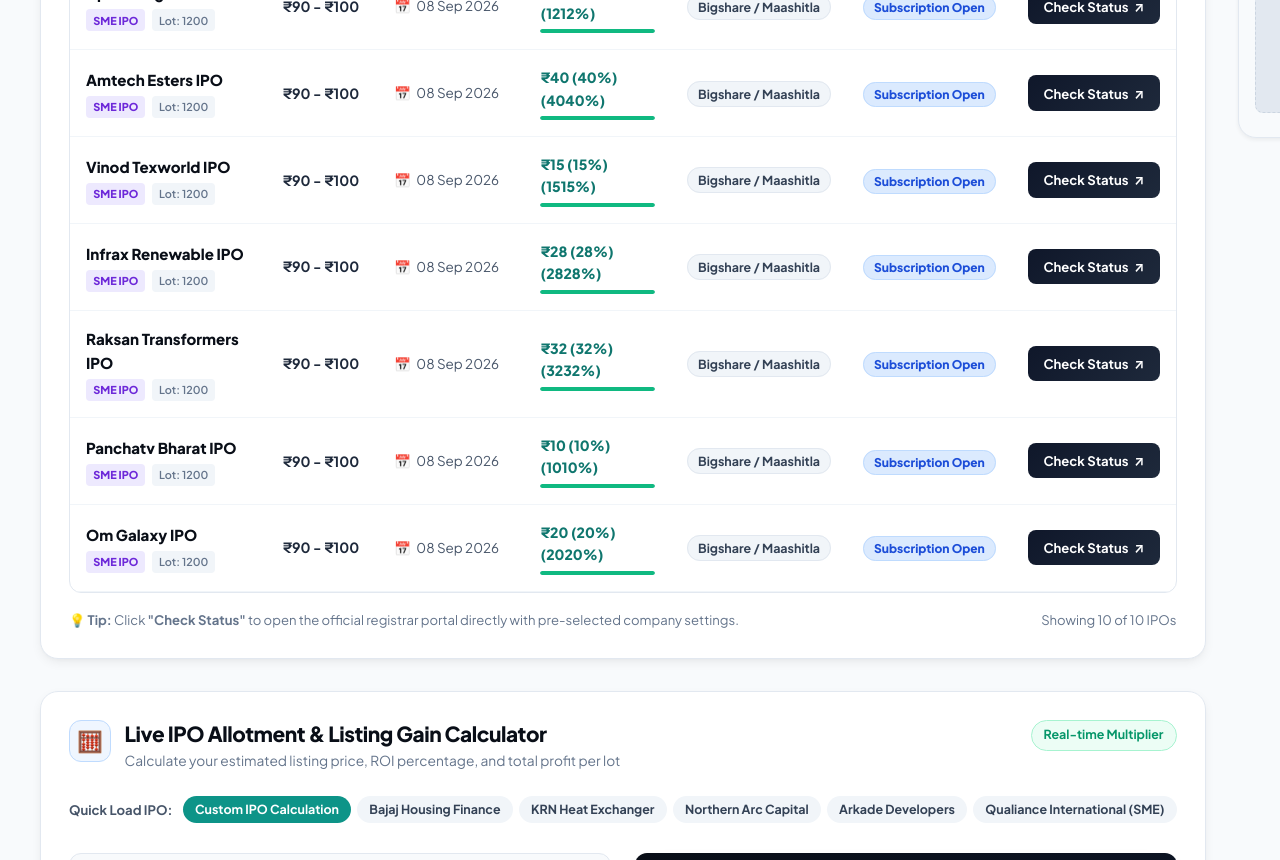
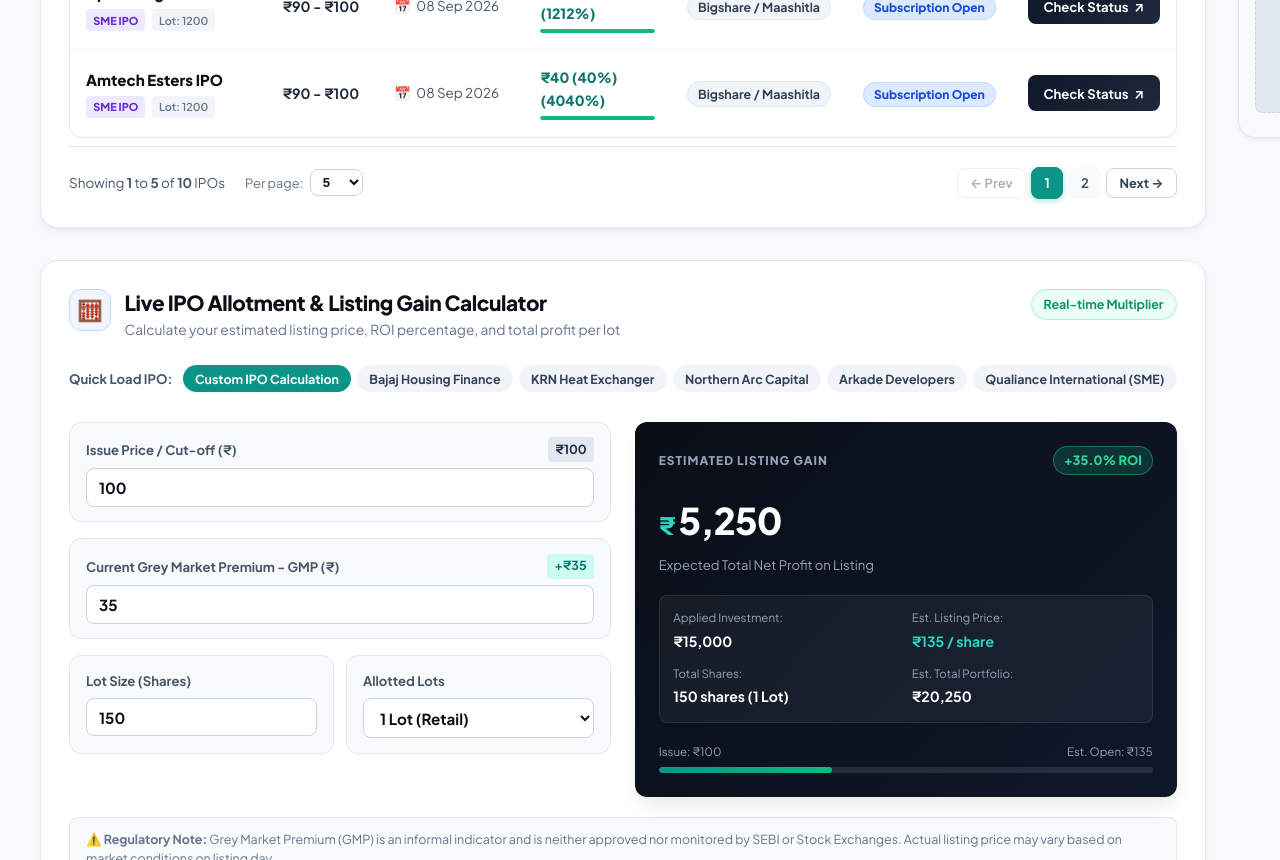
Before and after one commit to gnextfashionhub07-bit/ipo-allotment-portal, a Next.js app: page / in a window 1280 px wide. Shown: the part 1940-2800 px from the top of the page. Built offline with nearby package versions, Linux system fonts and the light colour scheme; no server answers.

Commit message:
feat: Add interactive pagination and per-page selector to LiveIpoTable

```diff
--- a/app/globals.css
+++ b/app/globals.css
@@ -915,6 +915,103 @@
   transform: translateY(-1px);
 }
 
+/* ==========================================================================
+   TABLE PAGINATION
+   ========================================================================== */
+.pagination-bar {
+  display: flex;
+  align-items: center;
+  justify-content: space-between;
+  padding-top: 1.25rem;
+  margin-top: 0.5rem;
+  border-top: 1px solid var(--border-color);
+  flex-wrap: wrap;
+  gap: 1rem;
+}
+
+.pagination-info {
+  display: flex;
+  align-items: center;
+  gap: 1.25rem;
+  font-size: 0.84rem;
+  color: #475569;
+}
+
+.per-page-selector {
+  display: flex;
+  align-items: center;
+  gap: 0.4rem;
+  font-size: 0.8rem;
+  color: var(--text-muted);
+}
+
+.per-page-select {
+  padding: 0.25rem 0.5rem;
+  border-radius: var(--radius-sm);
+  border: 1px solid #cbd5e1;
+  background: #ffffff;
+  font-size: 0.82rem;
+  font-weight: 700;
+  color: var(--primary-navy);
+  outline: none;
+  cursor: pointer;
+}
+
+.pagination-buttons {
+  display: flex;
+  align-items: center;
+  gap: 0.35rem;
+}
+
+.btn-page-nav {
+  padding: 0.4rem 0.75rem;
+  border-radius: var(--radius-sm);
+  border: 1px solid #cbd5e1;
+  background: #ffffff;
+  font-size: 0.8rem;
+  font-weight: 700;
+  color: #334155;
+  transition: all 0.15s ease;
+}
+
+.btn-page-nav:hover:not(:disabled) {
+  background: #f1f5f9;
+  border-color: #94a3b8;
+  color: var(--primary-navy);
+}
+
+.btn-page-nav:disabled {
+  opacity: 0.4;
+  cursor: not-allowed;
+}
+
+.btn-page-number {
+  min-width: 32px;
+  height: 32px;
+  border-radius: var(--radius-sm);
+  border: 1px solid transparent;
+  background: #f8fafc;
+  font-size: 0.82rem;
+  font-weight: 700;
+  color: #475569;
+  display: flex;
+  align-items: center;
+  justify-content: center;
+  transition: all 0.15s ease;
+}
+
+.btn-page-number:hover:not(.active) {
+  background: #e2e8f0;
+  color: var(--primary-navy);
+}
+
+.btn-page-number.active {
+  background: #0d9488;
+  color: #ffffff;
+  border-color: #0d9488;
+  box-shadow: 0 2px 6px rgba(13, 148, 136, 0.3);
+}
+
 .table-footer-bar {
   display: flex;
   align-items: center;
--- a/components/LiveIpoTable.js
+++ b/components/LiveIpoTable.js
@@ -141,6 +141,34 @@
     lotSize: 1200,
     issueSize: '₹30 Cr',
     regUrl: 'https://www.bigshareonline.com/ipo_allotment.html'
+  },
+  {
+    id: 11,
+    name: 'Infrax Renewable Energy IPO',
+    type: 'SME IPO',
+    price: '₹110 - ₹118',
+    date: '08 Sep 2026',
+    reg: 'Bigshare',
+    status: 'Allotment Out',
+    gmp: '₹28 (25%)',
+    gainPct: 25,
+    lotSize: 1200,
+    issueSize: '₹35 Cr',
+    regUrl: 'https://www.bigshareonline.com/ipo_allotment.html'
+  },
+  {
+    id: 12,
+    name: 'Vinod Texworld IPO',
+    type: 'SME IPO',
+    price: '₹80 - ₹85',
+    date: '07 Sep 2026',
+    reg: 'Bigshare',
+    status: 'Allotment Out',
+    gmp: '₹15 (18%)',
+    gainPct: 18,
+    lotSize: 1600,
+    issueSize: '₹22 Cr',
+    regUrl: 'https://www.bigshareonline.com/ipo_allotment.html'
   }
 ];
 
@@ -149,6 +177,10 @@
   const [activeTab, setActiveTab] = useState('ALL');
   const [searchQuery, setSearchQuery] = useState('');
   const [isLoading, setIsLoading] = useState(true);
+
+  // PAGINATION STATES
+  const [currentPage, setCurrentPage] = useState(1);
+  const [itemsPerPage, setItemsPerPage] = useState(5);
 
   useEffect(() => {
     async function fetchLiveIpos() {
@@ -199,6 +231,7 @@
     fetchLiveIpos();
   }, []);
 
+  // Filter logic
   const filteredIpos = ipos.filter((item) => {
     const matchesSearch = item.name.toLowerCase().includes(searchQuery.toLowerCase()) ||
                           item.reg.toLowerCase().includes(searchQuery.toLowerCase()) ||
@@ -212,6 +245,32 @@
     if (activeTab === 'OPEN') return item.status.toLowerCase().includes('open') || item.status.toLowerCase().includes('bidding');
     return true;
   });
+
+  // Calculate pagination
+  const totalPages = Math.ceil(filteredIpos.length / itemsPerPage) || 1;
+  const startIndex = (currentPage - 1) * itemsPerPage;
+  const paginatedIpos = filteredIpos.slice(startIndex, startIndex + itemsPerPage);
+
+  const handleTabChange = (tabKey) => {
+    setActiveTab(tabKey);
+    setCurrentPage(1); // Reset to page 1 on tab change
+  };
+
+  const handleSearchChange = (query) => {
+    setSearchQuery(query);
+    setCurrentPage(1); // Reset to page 1 on search change
+  };
+
+  const goToPage = (pageNum) => {
+    if (pageNum >= 1 && pageNum <= totalPages) {
+      setCurrentPage(pageNum);
+      // Optional smooth scroll to table top
+      const tableElem = document.getElementById('live-table');
+      if (tableElem) {
+        tableElem.scrollIntoView({ behavior: 'smooth', block: 'start' });
+      }
+    }
+  };
 
   return (
     <div id="live-table" className="premium-section-card">
@@ -236,31 +295,31 @@
         <div className="filter-tabs-group">
           <button
             className={`filter-tab-btn ${activeTab === 'ALL' ? 'active' : ''}`}
-            onClick={() => setActiveTab('ALL')}
+            onClick={() => handleTabChange('ALL')}
           >
             All IPOs <span className="tab-count">{ipos.length}</span>
           </button>
           <button
             className={`filter-tab-btn ${activeTab === 'MAINBOARD' ? 'active' : ''}`}
-            onClick={() => setActiveTab('MAINBOARD')}
+            onClick={() => handleTabChange('MAINBOARD')}
           >
             🏢 Mainboard
           </button>
           <button
             className={`filter-tab-btn ${activeTab === 'SME' ? 'active' : ''}`}
-            onClick={() => setActiveTab('SME')}
+            onClick={() => handleTabChange('SME')}
           >
             🚀 SME Sector
           </button>
           <button
             className={`filter-tab-btn ${activeTab === 'ALLOTMENT_OUT' ? 'active' : ''}`}
-            onClick={() => setActiveTab('ALLOTMENT_OUT')}
+            onClick={() => handleTabChange('ALLOTMENT_OUT')}
           >
             ✅ Allotment Out
           </button>
           <button
             className={`filter-tab-btn ${activeTab === 'OPEN' ? 'active' : ''}`}
-            onClick={() => setActiveTab('OPEN')}
+            onClick={() => handleTabChange('OPEN')}
           >
             🟢 Open Bidding
           </button>
@@ -273,11 +332,11 @@
             type="text"
             placeholder="Search IPO, Registrar..."
             value={searchQuery}
-            onChange={(e) => setSearchQuery(e.target.value)}
+            onChange={(e) => handleSearchChange(e.target.value)}
             className="table-search-input"
           />
           {searchQuery && (
-            <button className="clear-search-btn" onClick={() => setSearchQuery('')}>✕</button>
+            <button className="clear-search-btn" onClick={() => handleSearchChange('')}>✕</button>
           )}
         </div>
       </div>
@@ -297,7 +356,7 @@
             </tr>
           </thead>
           <tbody>
-            {filteredIpos.length === 0 ? (
+            {paginatedIpos.length === 0 ? (
               <tr>
                 <td colSpan="7" style={{ textAlign: 'center', padding: '3rem 1rem', color: 'var(--text-muted)' }}>
                   <div style={{ fontSize: '2rem', marginBottom: '0.5rem' }}>🔍</div>
@@ -306,7 +365,7 @@
                 </td>
               </tr>
             ) : (
-              filteredIpos.map((ipo) => (
+              paginatedIpos.map((ipo) => (
                 <tr key={ipo.id} className="table-data-row">
                   {/* COMPANY & TYPE */}
                   <td>
@@ -387,12 +446,58 @@
         </table>
       </div>
 
-      {/* FOOTER INFO */}
-      <div className="table-footer-bar">
-        <span className="footer-legend">
-          💡 <strong>Tip:</strong> Click <strong>"Check Status"</strong> to open the official registrar portal directly with pre-selected company settings.
-        </span>
-        <span className="footer-count">Showing {filteredIpos.length} of {ipos.length} IPOs</span>
+      {/* PAGINATION CONTROLS BAR */}
+      <div className="pagination-bar">
+        <div className="pagination-info">
+          <span>Showing <strong>{filteredIpos.length === 0 ? 0 : startIndex + 1}</strong> to <strong>{Math.min(startIndex + itemsPerPage, filteredIpos.length)}</strong> of <strong>{filteredIpos.length}</strong> IPOs</span>
+
+          <div className="per-page-selector">
+            <label htmlFor="per-page">Per page:</label>
+            <select
+              id="per-page"
+              value={itemsPerPage}
+              onChange={(e) => {
+                setItemsPerPage(Number(e.target.value));
+                setCurrentPage(1);
+              }}
+              className="per-page-select"
+            >
+              <option value="5">5</option>
+              <option value="10">10</option>
+              <option value="20">20</option>
+            </select>
+          </div>
+        </div>
+
+        <div className="pagination-buttons">
+          <button
+            className="btn-page-nav"
+            onClick={() => goToPage(currentPage - 1)}
+            disabled={currentPage === 1}
+            title="Previous Page"
+          >
+            ← Prev
+          </button>
+
+          {Array.from({ length: totalPages }, (_, i) => i + 1).map((pageNum) => (
+            <button
+              key={pageNum}
+              className={`btn-page-number ${currentPage === pageNum ? 'active' : ''}`}
+              onClick={() => goToPage(pageNum)}
+            >
+              {pageNum}
+            </button>
+          ))}
+
+          <button
+            className="btn-page-nav"
+            onClick={() => goToPage(currentPage + 1)}
+            disabled={currentPage === totalPages}
+            title="Next Page"
+          >
+            Next →
+          </button>
+        </div>
       </div>
     </div>
   );
```
